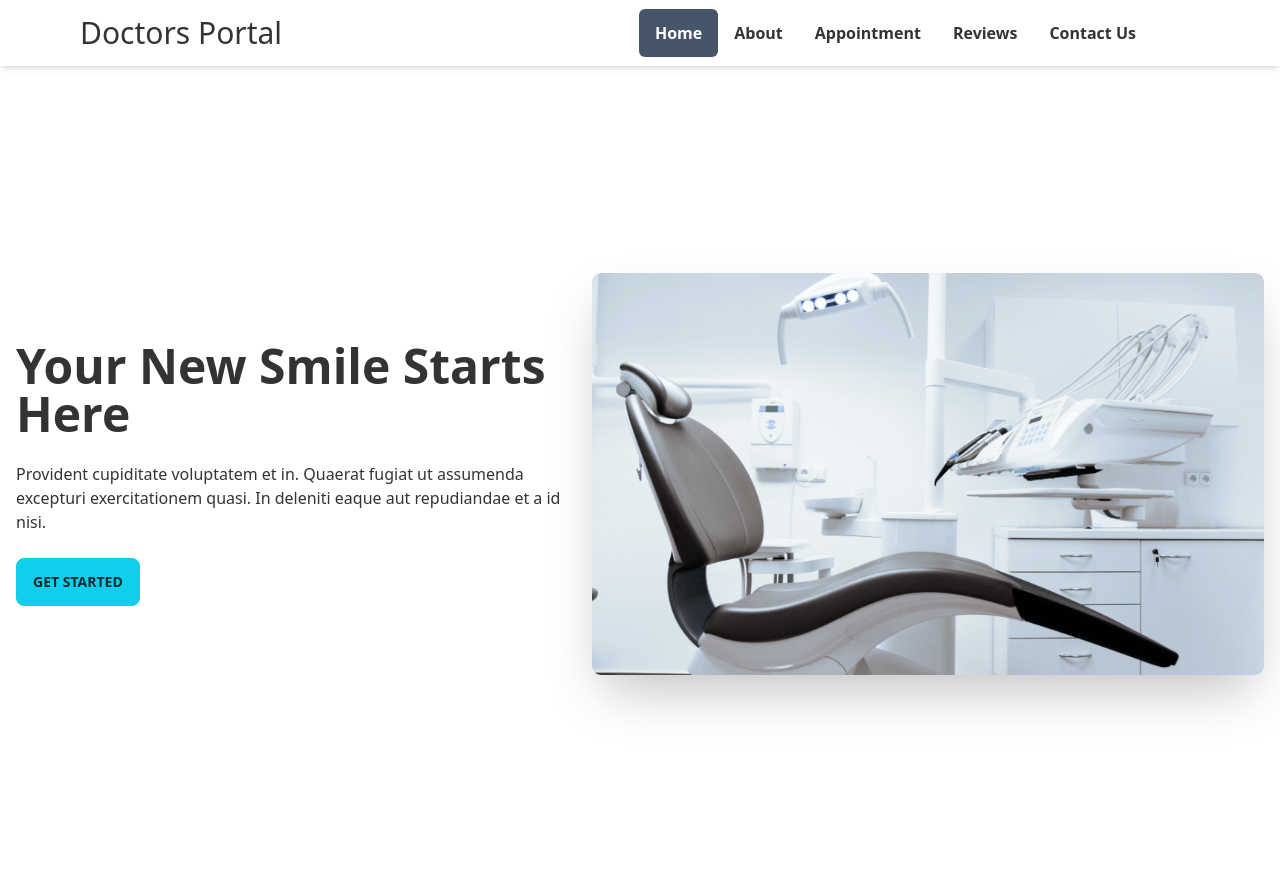
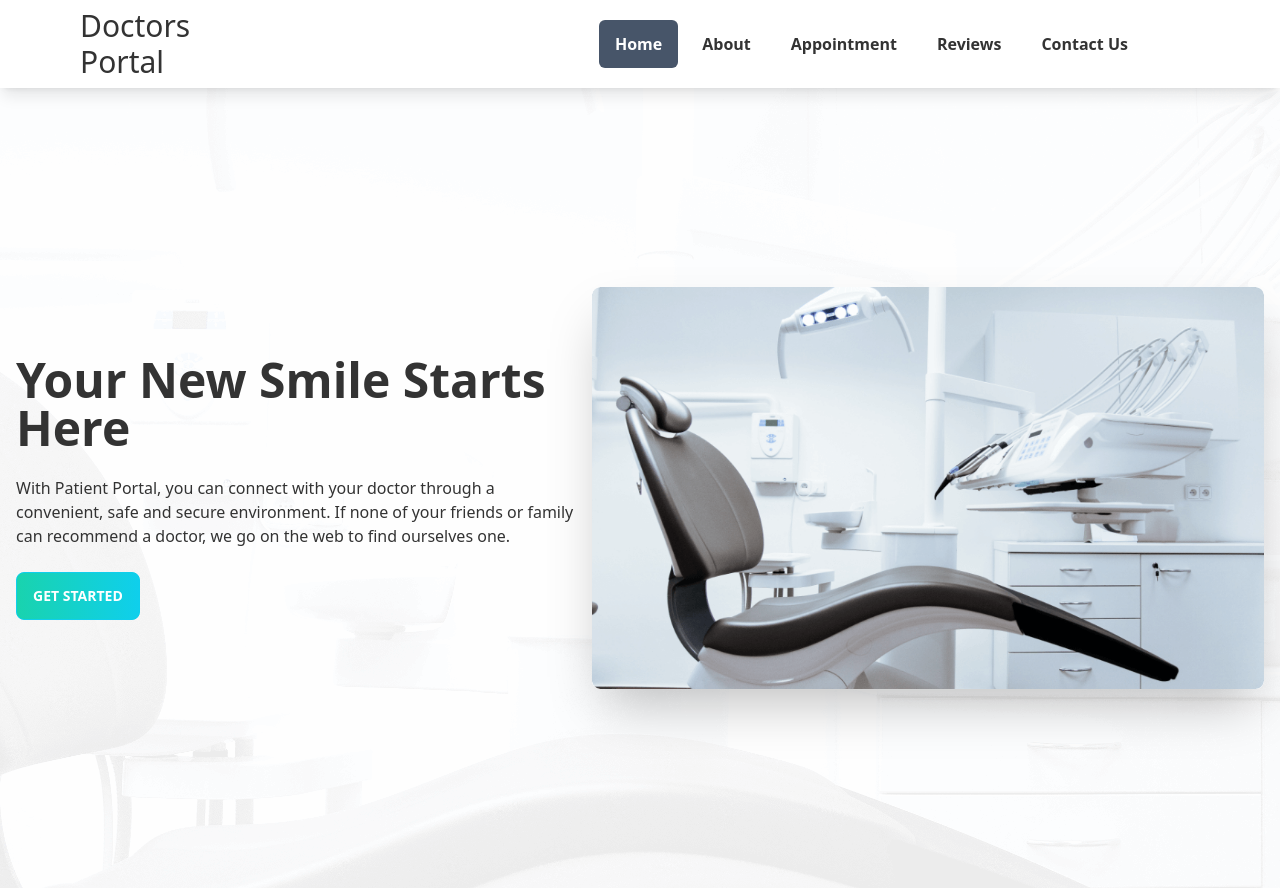
Before and after one commit to Ruman-Islam/doctors-portal-client, a React (Create React App) app: page / in a window 1280 px wide. Built offline with nearby package versions, Linux system fonts and the light colour scheme.

Commit message:
banner background image adde

```diff
--- a/src/Pages/Home/Banner.js
+++ b/src/Pages/Home/Banner.js
@@ -3,13 +3,16 @@ import bannerPic from '../../assets/images/chair.png';
 
 const Banner = () => {
     return (
-        <div className="hero min-h-screen">
+        <div className="hero min-h-screen bg-[url('/src/assets/images/bg.png')] bg-center bg-no-repeat bg-auto">
             <div className="hero-content flex-col lg:flex-row-reverse">
                 <img src={bannerPic} className="max-w-xs md:max-w-2xl rounded-lg shadow-2xl" alt="" />
                 <div>
                     <h1 className="text-5xl font-bold">Your New Smile Starts Here</h1>
-                    <p className="py-6">Provident cupiditate voluptatem et in. Quaerat fugiat ut assumenda excepturi exercitationem quasi. In deleniti eaque aut repudiandae et a id nisi.</p>
-                    <button className="btn btn-primary">Get Started</button>
+                    <p className="py-6">With Patient Portal, you can connect with your doctor through a convenient, safe and secure environment. If none of your friends or family can recommend a doctor, we go on the web to find ourselves one.</p>
+                    <button
+                        className="btn btn-primary uppercase text-white font-bold bg-gradient-to-r from-secondary to-primary">
+                        Get Started
+                    </button>
                 </div>
             </div>
         </div>
--- a/src/Pages/Shared/Navbar.js
+++ b/src/Pages/Shared/Navbar.js
@@ -3,15 +3,15 @@ import CustomLink from './CustomLink';
 
 const Navbar = () => {
     const menuItems = <>
-        <li><CustomLink to='/'>Home</CustomLink></li>
-        <li><CustomLink to='/about'>About</CustomLink></li>
-        <li><CustomLink to='/appointment'>Appointment</CustomLink></li>
-        <li><CustomLink to='/reviews'>Reviews</CustomLink></li>
-        <li><CustomLink to='/contact'>Contact Us</CustomLink></li>
+        <li className='mr-2'><CustomLink to='/'>Home</CustomLink></li>
+        <li className='mr-2'><CustomLink to='/about'>About</CustomLink></li>
+        <li className='mr-2'><CustomLink to='/appointment'>Appointment</CustomLink></li>
+        <li className='mr-2'><CustomLink to='/reviews'>Reviews</CustomLink></li>
+        <li className='mr-2'><CustomLink to='/contact'>Contact Us</CustomLink></li>
     </>
 
     return (
-        <div className="navbar bg-base-100 xl:px-20 shadow-md mb-2">
+        <div className="navbar bg-base-100 xl:px-20 shadow-lg">
             <div className="navbar-start">
                 <div className="dropdown">
                     <label tabindex="0" className="btn btn-ghost lg:hidden">
--- a/tailwind.config.js
+++ b/tailwind.config.js
@@ -3,7 +3,11 @@ module.exports = {
     "./src/**/*.{js,jsx,ts,tsx}",
   ],
   theme: {
-    extend: {},
+    extend: {
+      backgroundImage: {
+        'banner-bg': "url('/src/assets/images/bg.png')",
+      },
+    },
   },
 
   plugins: [require("daisyui")],
```
